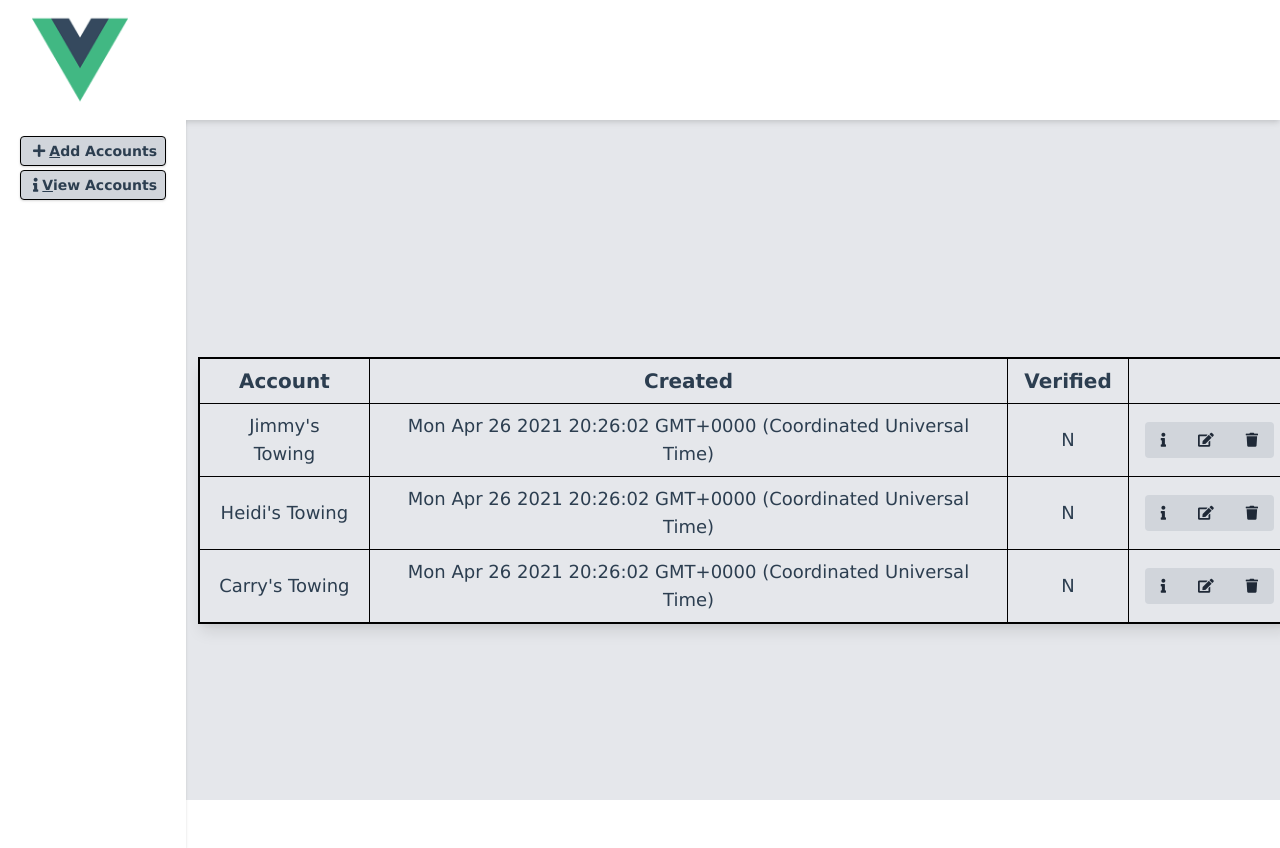
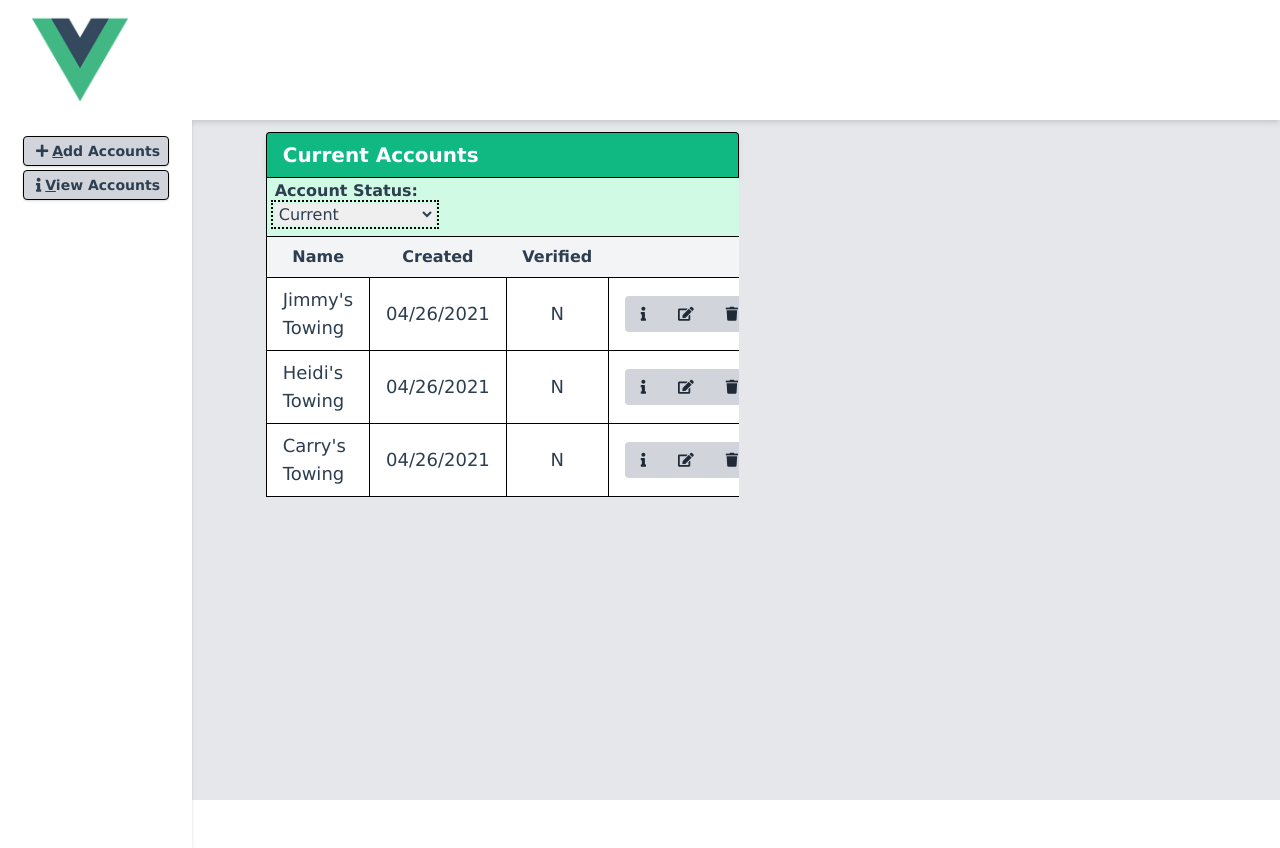
Before and after one commit to JimmyVanetta/account-manager, a Vue app: page / in a window 1280 px wide. Built offline with nearby package versions, Linux system fonts and the light colour scheme.

Commit message:
broke tables out in to components. styling

```diff
--- a/src/App.vue
+++ b/src/App.vue
@@ -8,7 +8,7 @@
             <img class="mx-5 w-24" src="./assets/logo.png" alt="V">
           </div>
           <!-- views render in this div -->
-          <div class="flex" style="height: 91vh; overflow-y: auto">
+          <div class="flex w-max" style="height: 91vh; overflow-y: auto">
             <!-- side flex column -->
             <div class="flex px-2 py-3 pb-4 w-48 bg-white shadow flex-col justify-between items-center h-full">
               <SideButtons></SideButtons>
--- a/src/components/forms/AccountDetail.vue
+++ b/src/components/forms/AccountDetail.vue
@@ -1,9 +1,14 @@
 <template>
-    <div class="rounded bg-white shadow max-w-md mx-auto inline-block">
-        <div v-for="(item, index) in this.eAccount" :key="index" class="block mt-2">
+    <div id="account-detail" class="mx-3 mt-3 flex-no-wrap w-2/5 flex-col">
+            <div class="py-2 p-4 rounded-t flex items-center justify-between bg-green-500 shadow-md border-l border-r border-t border-black">
+                <h1 class="text-white font-bold text-xl">{{ this.account.name }}</h1>
+            </div>
+        <div class="bg-white shadow w-full mx-auto border border-black">
+            <div v-for="(item, index) in this.eAccount" :key="index" class="block mt-2 m-auto ">
                 <FormText
                     :item="item"
                     :index="index"
+                    :date="date"
                 >
                 </FormText>
             </div>
@@ -14,12 +19,14 @@
             >
             </AccountButtons>
         </div>
+    </div>
 </template>
 
 <script>
     import FormText from '../fields/FormText'
     import AccountButtons from '../buttongroups/AcctActionBtns'
     import { mapActions } from 'vuex'
+    import { formatDate } from '../../utils/utils'
 
     export default {
         name: "AccountDetail",
@@ -44,9 +51,13 @@
             verify() {
                 this.$store.dispatch('accounts/verifyAccount', this.account)
                 this.$router.back()
+            },
+        },
+        computed: {
+            date() {
+                return formatDate(this.account.created)
             }
         }
-
     }
 </script>
 
--- a/src/components/forms/EmployeeDetail.vue
+++ b/src/components/forms/EmployeeDetail.vue
@@ -1,6 +1,6 @@
 <template>
-    <div id="get-employee" class="rounded bg-white shadow max-w-md mx-auto inline-block">
-        <div v-for="(item, index) in this.eEmployee" :key="index" class="block mt-2">
+    <div id="get-employee" class="flex rounded bg-white shadow max-w-md mx-auto inline-block">
+        <div v-for="(item, index) in this.eEmployee" :key="index" class="block mt-auto">
             <FormText
                 :item="item"
                 :index="index"
--- /dev/null
+++ b/src/components/table-pieces/AcctTableBody.vue
@@ -0,0 +1,52 @@
+<template>
+    <tbody>
+        <tr v-for="(account, index) in this.accounts" :key="index" class="text-lg">
+            <td class="border border-black px-4 py-2 text-left">{{ account.name }}</td>
+            <td class="border border-black px-4 py-2 text-left">{{ date(account.created) }}</td>
+            <td class="border border-black px-4 py-2">{{ account.verified ? "Y" : "N" }}</td>
+            <td class="border border-black px-4 py-2">
+                <TableButtons
+                    :account="account"
+                    :removeAcct="removeAcct"
+                    :verifyAcct="verifyAcct"
+                >
+            </TableButtons>
+            </td>
+        </tr>
+    </tbody>
+</template>
+
+<script>
+    import TableButtons from '../buttongroups/TableActionBtns'
+    import { formatDate } from '../../utils/utils'
+    import { mapActions } from 'vuex'
+
+    export default {
+        name: 'AcctTableBody',
+
+        props: ['accounts'],
+
+        components: {
+            TableButtons
+        },
+        methods:{
+            ...mapActions([
+                'accounts/verifyAccount',
+                'accounts/removeAccount'
+            ]),
+            removeAcct(account) {
+                this.$store.dispatch('accounts/removeAccount', account)
+            },
+            verifyAcct(account) {
+                this.$store.dispatch('accounts/verifyAccount', account)
+            },
+            date(dateIn) {
+                return formatDate(dateIn)
+            }
+        }
+    }
+</script>
+
+<style scoped>
+
+</style>
--- /dev/null
+++ b/src/components/table-pieces/AcctTableHead.vue
@@ -0,0 +1,34 @@
+<template>
+    <thead>
+        <tr class="">
+            <th colspan="4" class="border border-1 border-black bg-green-100 pl-2 text-left">
+                <div class="flex justify-around">
+                    <div class="w-40 pb-2 flex-1">
+                        <span class="flex justify-between">Account Status:</span>
+                        <select name="" id="" class="w-40 outline-black">
+                            <option value="">Current</option>
+                        </select>
+                    </div>
+                </div>
+            </th>
+        </tr>
+        <tr class="bg-gray-100">
+            <th class="px-4 py-2">Name</th>
+            <th class="px-4 py-2">Created</th>
+            <th class="px-4 py-2">Verified</th>
+            <th></th>
+        </tr>
+    </thead>
+</template>
+
+<script>
+    export default {
+        name: 'AcctTableHead',
+
+        props: ['']
+    }
+</script>
+
+<style scoped>
+
+</style>
--- a/src/components/tables/AccountsTable.vue
+++ b/src/components/tables/AccountsTable.vue
@@ -1,35 +1,20 @@
 <template>
-    <div id="accounts-table" class="mx-3 mt-3 flex-no-wrap w-full">
-        <table id="accounts-table" class="table-auto border-collapse border-2 border-black m-auto shadow-lg">
-            <thead>
-                <tr class="text-xl">
-                    <th class="border border-black px-4 py-2">Account</th>
-                    <th class="border border-black px-4 py-2">Created</th>
-                    <th class="border border-black px-4 py-2">Verified</th>
-                    <th></th>
-                </tr>
-            </thead>
-            <tbody>
-                <tr v-for="(account, index) in this.accounts" :key="index" class="text-lg">
-                    <td class="border border-black px-4 py-2">{{account.name}}</td>
-                    <td class="border border-black px-4 py-2">{{account.created}}</td>
-                    <td class="border border-black px-4 py-2">{{account.verified ? "Y" : "N" }}</td>
-                    <td class="border border-black px-4 py-2">
-                        <TableButtons
-                            :account="account"
-                            :remove="remove"
-                        >
-                        </TableButtons>
-                    </td>
-                </tr>
-            </tbody>
-        </table>
+    <div id="accounts" class="mx-3 mt-3 flex-no-wrap w-full">
+        <div class="py-2 p-4 rounded-t flex items-center justify-between bg-green-500 shadow-md border-l border-r border-t border-black">
+            <h1 class="text-white font-bold text-xl">Current Accounts</h1>
+        </div>
+        <div class="max-h-eighty overflow-y-auto">
+            <table id="accounts-table" class="w-full bg-white shadow-md rounded border border-black">
+                <TableHead></TableHead>
+                <TableBody :accounts="this.accounts"></TableBody>
+            </table>
+        </div>
     </div>
 </template>
 
 <script>
-    import TableButtons from '../buttongroups/TableActionBtns'
-    import { mapActions } from 'vuex'
+    import TableHead from '../table-pieces/AcctTableHead'
+    import TableBody from '../table-pieces/AcctTableBody'
 
     export default {
         name: "AccountsTable",
@@ -37,22 +22,10 @@
         props: ['accounts'],
 
         components: {
-            TableButtons
+            TableHead,
+            TableBody
         },
         created () {
-
-        },
-        methods: {
-            ...mapActions([
-                'accounts/verifyAccount',
-                'accounts/removeAccount'
-            ]),
-            remove(account) {
-                this.$store.dispatch('accounts/removeAccount', account)
-            },
-            verify(account) {
-                this.$store.dispatch('accounts/verifyAccount', account)
-            }
         },
     }
 </script>
--- a/src/components/tables/EmployeesTable.vue
+++ b/src/components/tables/EmployeesTable.vue
@@ -1,11 +1,15 @@
 <template>
-    <div id="current-employees" class="inline-block m-auto">
-        <table id="employees-table" class="table-auto border-collapse border-2 border-gray-500">
+    <div id="employees" class="mx-3 mt-3 flex-no-wrap w-full flex-col">
+        <div class="py-2 p-4 rounded-t flex items-center justify-between bg-green-500 shadow-md border-l border-r border-t border-black">
+            <h1 class="text-white font-bold text-xl">Current Employees</h1>
+        </div>
+        <div class="max-h-eighty overflow-y-auto">
+            <table id="employees-table" class="w-full bg-white shadow-md rounded border border-black">
                 <thead>
-                <tr>
-                    <th class="border border-black px-4 py-2">Name</th>
-                    <th class="border border-black px-4 py-2">Phone</th>
-                    <th class="border border-black px-4 py-2">Hire Date</th>
+                    <tr class="bg-gray-100">
+                        <th class="px-4 py-2">Name</th>
+                        <th class="px-4 py-2">Phone</th>
+                        <th class="px-4 py-2">Hire Date</th>
                         <th></th>
                     </tr>
                 </thead>
@@ -13,7 +17,7 @@
                     <tr v-for="(employee, index) in this.currentEmployees" :key="index">
                         <td class="border border-black px-4 py-2">{{ employee.name }}</td>
                         <td class="border border-black px-4 py-2">{{ employee.phone }}</td>
-                    <td class="border border-black px-4 py-2">{{ employee.hireDate }}</td>
+                        <td class="border border-black px-4 py-2">{{ displayDate(employee.hireDate) }}</td>
                         <td class="border border-black px-4 py-2">
                             <div class="inline-flex">
                                 <router-link :to="{ name: 'GetEmployee', params: { employeeId: employee.id } }" class="bg-gray-300 hover:bg-gray-400 text-gray-800 font-bold py-2 px-4 rounded-l" type="button">
@@ -28,10 +32,12 @@
                 </tbody>
             </table>
         </div>
+    </div>
 </template>
 
 <script>
     import { mapGetters } from 'vuex'
+    import { formatDate } from '../../utils/utils'
 
     export default {
         name: "EmployeesTable",
@@ -54,6 +60,9 @@
         methods: {
             goBack() {
                 this.$router.back()
+            },
+            displayDate(dateIn) {
+                return formatDate(dateIn)
             }
         },
         computed: {
--- a/src/utils/utils.js
+++ b/src/utils/utils.js
@@ -18,8 +18,12 @@ export const eGuid = function () {
 }
 // format stored date to mm/dd/yyyy
 export const formatDate = function (dateIn) {
-    var yyyy = dateIn.getFullYear();
-    var mm = dateIn.getMonth() + 1; // getMonth() is zero-based
-    var dd = dateIn.getDate();
-    return String(10000 * yyyy + 100 * mm + dd); // Leading zeros for mm and dd
+    var dat = new Date(dateIn)
+
+    var mm = dat.getMonth() + 1; // getMonth() is zero-based
+    mm = '0' + mm.toString()
+    var dd = dat.getDate();
+    var yyyy = dat.getFullYear();
+
+    return mm + '/' + dd + '/' + yyyy
 }
--- a/src/views/Accounts.vue
+++ b/src/views/Accounts.vue
@@ -1,5 +1,5 @@
 <template>
-    <div id="accounts" class="m-auto">
+    <div id="accounts" class="w-3/5 mx-auto">
         <AccountsTable ref="AccountsTable" :accounts="currentAccounts"></AccountsTable>
     </div>
 </template>
--- a/src/views/Details.vue
+++ b/src/views/Details.vue
@@ -1,5 +1,5 @@
 <template>
-    <div id="details" class="m-auto inline-block">
+    <div id="details" class="flex mx-auto">
         <AccountDetail :eAccount="this.eAccount" :account="this.selectedAccount"></AccountDetail>
         <EmployeesTable :employees="this.currentEmployees"></EmployeesTable>
     </div>
@@ -32,7 +32,6 @@ import { mapGetters } from 'vuex'
                 if (selectedAccount) {
                     this.selectedAccount = selectedAccount
                     this.eAccount = {
-                        name: selectedAccount.name,
                         contact: selectedAccount.contact,
                         phone: selectedAccount.phone,
                         address: selectedAccount.address,
```
Also changed, not shown: src/components/fields/FormText.vue (+10 -3 lines), tailwind.js. Lines whose indentation alone changed are shown as unchanged.
